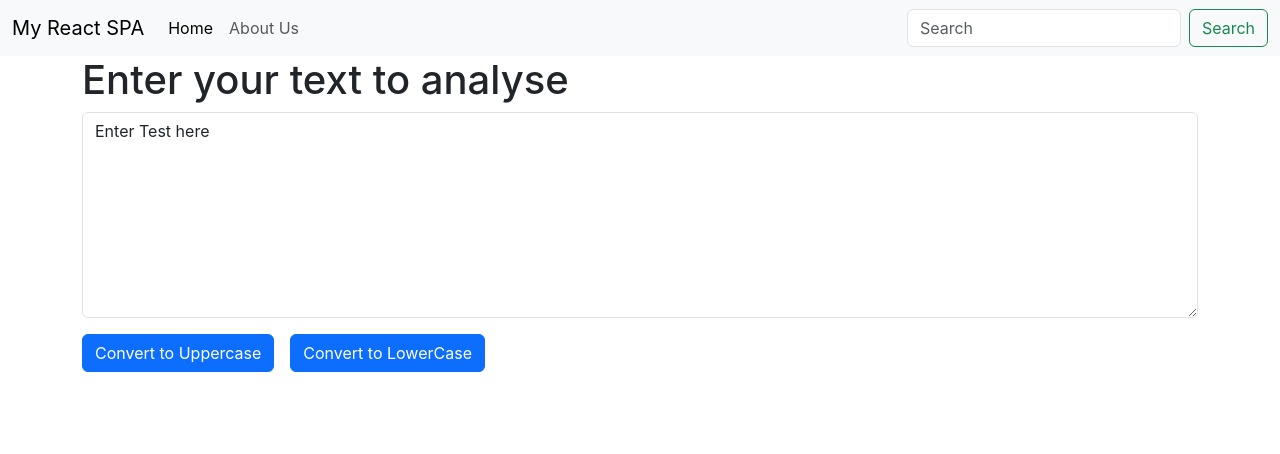
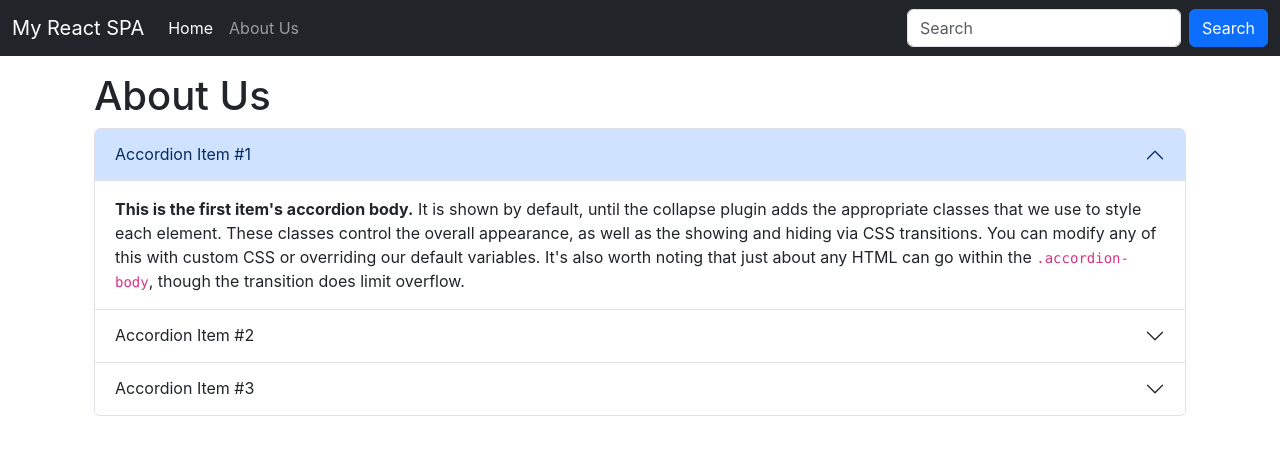
Before and after one commit to avishukl96/react-spa, a React (Create React App) app: page / in a window 1280 px wide. Shown: the top 454 px of the page. Built offline with nearby package versions, Linux system fonts and the light colour scheme.

Commit message:
react about us

```diff
--- a/package.json
+++ b/package.json
@@ -1,5 +1,5 @@
 {
-  "name": "react-spa",
+  "name": "react-app",
   "version": "0.1.0",
   "private": true,
   "dependencies": {
--- a/public/index.html
+++ b/public/index.html
@@ -43,5 +43,7 @@
       To create a production bundle, use `npm run build` or `yarn build`.
     -->
     <script src="https://cdn.jsdelivr.net/npm/bootstrap@5.3.3/dist/js/bootstrap.bundle.min.js" integrity="sha384-YvpcrYf0tY3lHB60NNkmXc5s9fDVZLESaAA55NDzOxhy9GkcIdslK1eN7N6jIeHz" crossorigin="anonymous"></script>
+    <script src="https://cdn.jsdelivr.net/npm/docxtemplater@3/docxtemplater.js"></script>
+    <script src="https://cdnjs.cloudflare.com/ajax/libs/FileSaver.js/2.0.5/FileSaver.min.js"></script>
   </body>
 </html>
--- a/src/App.js
+++ b/src/App.js
@@ -1,13 +1,15 @@
 import "./App.css";
 import Navbar from "./components/navbar";
 import TextForm from "./components/textForm";
+import About from "./components/about";
 
 function App() {
   return (
     <>
       <Navbar title="My React SPA" aboutus="About Us" />
-      <div className="container">
-        <TextForm heading="Enter your text to analyse" />
+      <div className="container my-3">
+        {/* <TextForm heading="Enter your text to analyse" /> */}
+        <About />
       </div>
     </>
   );
--- /dev/null
+++ b/src/components/about.js
@@ -0,0 +1,106 @@
+import React from "react";
+
+export default function about() {
+  return (
+    <>
+      <div className="container">
+        <h1 className="my-6">About Us</h1>
+        <div className="accordion" id="accordionExample">
+          <div className="accordion-item">
+            <h2 className="accordion-header">
+              <button
+                className="accordion-button"
+                type="button"
+                data-bs-toggle="collapse"
+                data-bs-target="#collapseOne"
+                aria-expanded="true"
+                aria-controls="collapseOne"
+              >
+                Accordion Item #1
+              </button>
+            </h2>
+            <div
+              id="collapseOne"
+              className="accordion-collapse collapse show"
+              data-bs-parent="#accordionExample"
+            >
+              <div className="accordion-body">
+                <strong>This is the first item's accordion body.</strong> It is
+                shown by default, until the collapse plugin adds the appropriate
+                classes that we use to style each element. These classes control
+                the overall appearance, as well as the showing and hiding via
+                CSS transitions. You can modify any of this with custom CSS or
+                overriding our default variables. It's also worth noting that
+                just about any HTML can go within the{" "}
+                <code>.accordion-body</code>, though the transition does limit
+                overflow.
+              </div>
+            </div>
+          </div>
+          <div className="accordion-item">
+            <h2 className="accordion-header">
+              <button
+                className="accordion-button collapsed"
+                type="button"
+                data-bs-toggle="collapse"
+                data-bs-target="#collapseTwo"
+                aria-expanded="false"
+                aria-controls="collapseTwo"
+              >
+                Accordion Item #2
+              </button>
+            </h2>
+            <div
+              id="collapseTwo"
+              className="accordion-collapse collapse"
+              data-bs-parent="#accordionExample"
+            >
+              <div className="accordion-body">
+                <strong>This is the second item's accordion body.</strong> It is
+                hidden by default, until the collapse plugin adds the
+                appropriate classes that we use to style each element. These
+                classes control the overall appearance, as well as the showing
+                and hiding via CSS transitions. You can modify any of this with
+                custom CSS or overriding our default variables. It's also worth
+                noting that just about any HTML can go within the{" "}
+                <code>.accordion-body</code>, though the transition does limit
+                overflow.
+              </div>
+            </div>
+          </div>
+          <div className="accordion-item">
+            <h2 className="accordion-header">
+              <button
+                className="accordion-button collapsed"
+                type="button"
+                data-bs-toggle="collapse"
+                data-bs-target="#collapseThree"
+                aria-expanded="false"
+                aria-controls="collapseThree"
+              >
+                Accordion Item #3
+              </button>
+            </h2>
+            <div
+              id="collapseThree"
+              className="accordion-collapse collapse"
+              data-bs-parent="#accordionExample"
+            >
+              <div className="accordion-body">
+                <strong>This is the third item's accordion body.</strong> It is
+                hidden by default, until the collapse plugin adds the
+                appropriate classes that we use to style each element. These
+                classes control the overall appearance, as well as the showing
+                and hiding via CSS transitions. You can modify any of this with
+                custom CSS or overriding our default variables. It's also worth
+                noting that just about any HTML can go within the{" "}
+                <code>.accordion-body</code>, though the transition does limit
+                overflow.
+              </div>
+            </div>
+          </div>
+        </div>
+      </div>
+    </>
+  );
+}
--- a/src/components/navbar.js
+++ b/src/components/navbar.js
@@ -2,7 +2,7 @@
 //import { PropTypes } from "react";
 export default function navbar(props) {
   return (
-    <nav className="navbar navbar-expand-lg bg-body-tertiary">
+    <nav className="navbar navbar-expand-lg bg-dark navbar-dark">
       <div className="container-fluid">
         <a className="navbar-brand" href="/">
           {props.title}
@@ -38,7 +38,7 @@
               placeholder="Search"
               aria-label="Search"
             />
-            <button className="btn btn-outline-success" type="submit">
+            <button className="btn btn-primary" type="submit">
               Search
             </button>
           </form>
--- a/src/components/textForm.js
+++ b/src/components/textForm.js
@@ -14,29 +14,61 @@
     setText(newText);
   };
 
+  const handleClearClick = () => {
+    console.log("lowercase Clicked");
+    let newText = "";
+    setText(newText);
+  };
+
+  const handleCamelClick = () => {
+    let newText = text
+      .replace(/(?:^\w|[A-Z]|\b\w)/g, function (word, index) {
+        return index === 0 ? word.toLowerCase() : word.toUpperCase();
+      })
+      .replace(/\s+/g, "");
+    setText(newText);
+  };
+
   const handleOnChange = (event) => {
     setText(event.target.value);
   };
 
   return (
-    // JSX representing your component
-    <div>
+    <>
       <div className="mb-3 my-10">
         <h1>{props.heading}</h1>
         <textarea
           className="form-control"
           id="myBox"
-          rows={8}
+          rows={6}
           value={text}
           onChange={handleOnChange}
         />
         <button className="btn btn-primary my-3" onClick={handleUpClick}>
           Convert to Uppercase
         </button>
-        <button className="btn btn-primary my-3 mx-3" onClick={handleDownClick}>
+        <button className="btn btn-primary my-3 mx-1" onClick={handleDownClick}>
           Convert to LowerCase
         </button>
+        <button
+          className="btn btn-primary my-3 mx-1"
+          onClick={handleCamelClick}
+        >
+          Convert to CanelCase
+        </button>
+        <button className="btn btn-primary my-3" onClick={handleClearClick}>
+          Clear Text
+        </button>
       </div>
-    </div>
+      <div className="container my-3">
+        <h2>Your Text Summary</h2>
+        <p>
+          {text.split(" ").length} words and {text.length} charecters
+        </p>
+        <p>{0.08 * text.split(" ").length} second to read</p>
+        <h2>Preview</h2>
+        <p>{text}</p>
+      </div>
+    </>
   );
 }
```
Also changed, not shown: 1 other file (tests, documents, lock files or other folders).
